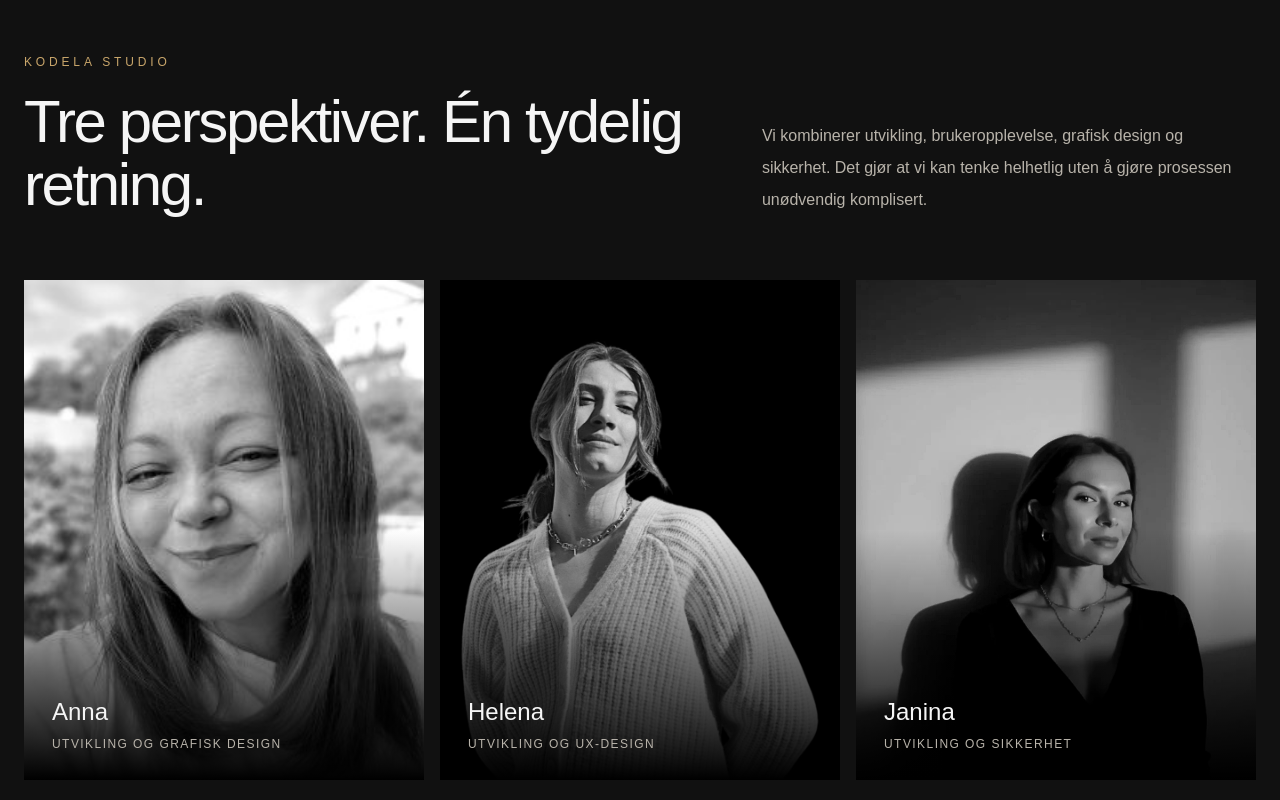
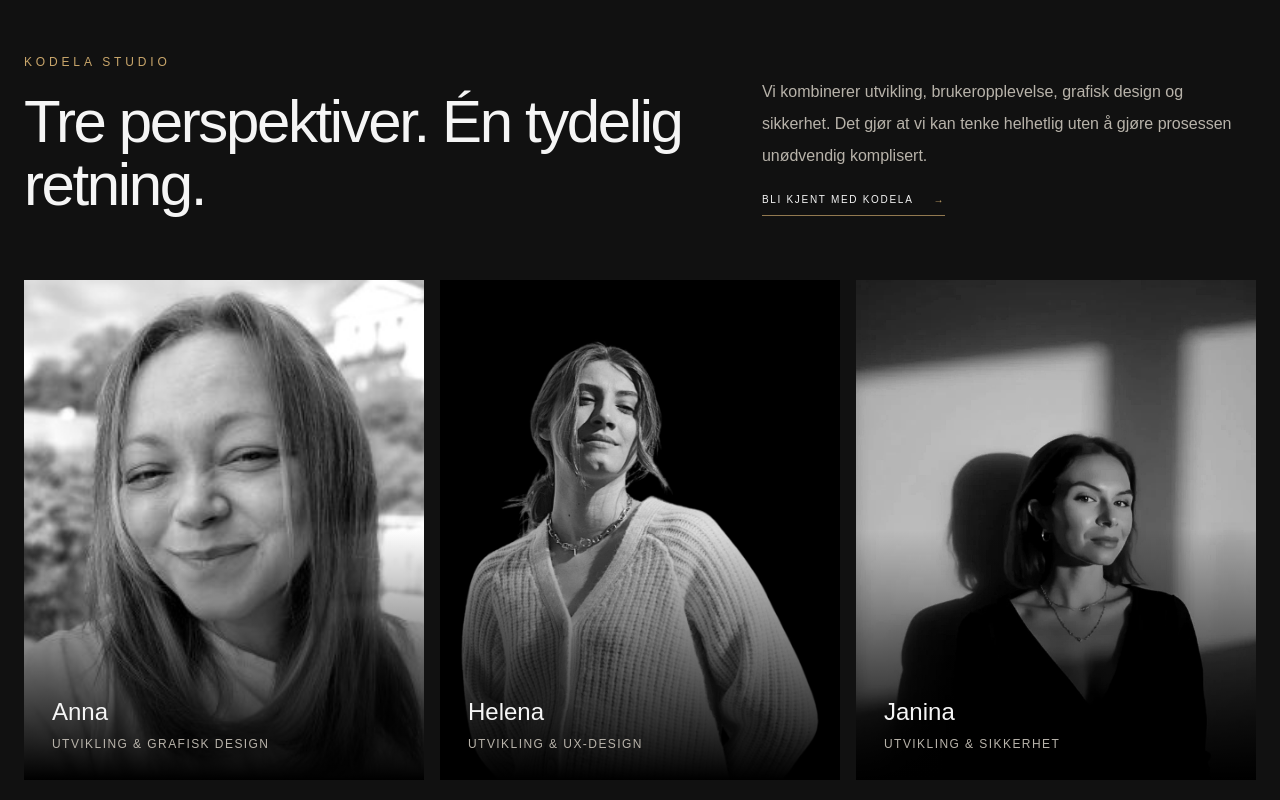
Before and after one commit to Kodela-Studio/Kodela_Studio, a React (Vite) app: page / in a window 1280 px wide. Shown: the part 1920-2720 px from the top of the page. Built offline with nearby package versions, Linux system fonts and the light colour scheme.

Commit message:
Build dedicated Kodela about page

```diff
--- a/src/components/About.jsx
+++ b/src/components/About.jsx
@@ -2,23 +2,92 @@ import AnnaProfile from "../assets/Anna-profile.jpg";
 import HelenaProfile from "../assets/Helena-profile.jpg";
 import JaninaProfile from "../assets/Janina-profile.jpg";
 
-const teamMembers=[
-  {name:"Anna",role:"Utvikling og grafisk design",image:AnnaProfile},
-  {name:"Helena",role:"Utvikling og UX-design",image:HelenaProfile},
-  {name:"Janina",role:"Utvikling og sikkerhet",image:JaninaProfile},
+const teamMembers = [
+  {
+    name: "Anna",
+    role: "Utvikling & grafisk design",
+    image: AnnaProfile,
+    text: "Anna kombinerer teknisk utvikling med et sterkt visuelt blikk og jobber med å forme digitale løsninger som både fungerer og har et tydelig uttrykk.",
+  },
+  {
+    name: "Helena",
+    role: "Utvikling & UX-design",
+    image: HelenaProfile,
+    text: "Helena jobber i skjæringspunktet mellom utvikling, struktur og brukeropplevelse, med fokus på å gjøre digitale løsninger intuitive, tydelige og enkle å bruke.",
+  },
+  {
+    name: "Janina",
+    role: "Utvikling & sikkerhet",
+    image: JaninaProfile,
+    text: "Janina kombinerer utvikling med fokus på sikkerhet og teknisk kvalitet, og bidrar til at løsningene bygges på et solid fundament.",
+  },
 ];
 
-export default function About(){
-  return <section id="about" className="bg-kodela-black px-6 py-20 text-kodela-cream sm:py-28">
+export default function About({ page = false }) {
+  if (!page) {
+    return (
+      <section id="about" className="bg-kodela-black px-6 py-20 text-kodela-cream sm:py-28">
         <div className="mx-auto max-w-7xl">
           <div className="grid gap-8 lg:grid-cols-[1fr_.7fr] lg:items-end">
             <div><p className="mb-5 text-xs uppercase tracking-[.32em] text-kodela-gold">Kodela Studio</p><h2 className="max-w-3xl text-4xl font-light leading-[1.05] tracking-[-.04em] sm:text-6xl">Tre perspektiver. Én tydelig retning.</h2></div>
-        <p className="max-w-xl text-base leading-8 text-kodela-muted lg:justify-self-end">Vi kombinerer utvikling, brukeropplevelse, grafisk design og sikkerhet. Det gjør at vi kan tenke helhetlig uten å gjøre prosessen unødvendig komplisert.</p>
+            <div className="max-w-xl lg:justify-self-end"><p className="text-base leading-8 text-kodela-muted">Vi kombinerer utvikling, brukeropplevelse, grafisk design og sikkerhet. Det gjør at vi kan tenke helhetlig uten å gjøre prosessen unødvendig komplisert.</p><a href="/om-oss" className="mt-5 inline-block border-b border-kodela-gold/70 pb-2 text-[10px] uppercase tracking-[.17em]">Bli kjent med Kodela <span className="ml-4 text-kodela-gold">→</span></a></div>
           </div>
           <div className="mt-14 grid gap-4 sm:mt-16 md:grid-cols-3">
-        {teamMembers.map(member=><article key={member.name} className="group relative aspect-[4/5] overflow-hidden bg-kodela-dark"><img src={member.image} alt={`${member.name} i Kodela Studio`} className="absolute inset-0 h-full w-full object-cover grayscale transition duration-700 group-hover:scale-[1.02] group-hover:grayscale-0"/><div className="absolute inset-0 bg-gradient-to-t from-black via-transparent to-transparent"/><div className="absolute bottom-0 left-0 right-0 p-7"><h3 className="text-2xl font-light">{member.name}</h3><p className="mt-2 text-xs uppercase tracking-[.12em] text-kodela-muted">{member.role}</p></div></article>)}
+            {teamMembers.map((member) => <article key={member.name} className="group relative aspect-[4/5] overflow-hidden bg-kodela-dark"><img src={member.image} alt={`${member.name} i Kodela Studio`} className="absolute inset-0 h-full w-full object-cover grayscale transition duration-700 group-hover:scale-[1.02] group-hover:grayscale-0"/><div className="absolute inset-0 bg-gradient-to-t from-black via-transparent to-transparent"/><div className="absolute bottom-0 left-0 right-0 p-7"><h3 className="text-2xl font-light">{member.name}</h3><p className="mt-2 text-xs uppercase tracking-[.12em] text-kodela-muted">{member.role}</p></div></article>)}
           </div>
           <div className="mt-16 flex flex-col gap-8 border-t border-white/10 pt-12 sm:flex-row sm:items-end sm:justify-between"><div><p className="mb-4 text-xs uppercase tracking-[.28em] text-kodela-gold">Klar for neste steg?</p><h2 className="text-3xl font-light tracking-[-.03em] sm:text-5xl">La oss skape noe bra sammen.</h2></div><a href="mailto:post@kodela.studio?subject=Prosjektforespørsel" className="shrink-0 bg-kodela-gold px-8 py-4 text-center text-xs uppercase tracking-[.16em] text-kodela-black">Ta kontakt <span className="ml-4">→</span></a></div>
         </div>
       </section>
+    );
   }
+
+  return (
+    <main className="bg-kodela-black pt-24 text-kodela-cream">
+      <section className="border-b border-white/10 px-6 py-20 sm:py-28 lg:py-36">
+        <div className="mx-auto max-w-7xl">
+          <p className="mb-7 text-[10px] uppercase tracking-[.34em] text-kodela-gold">Om Kodela Studio</p>
+          <h1 className="max-w-5xl text-[clamp(3.5rem,7.5vw,7rem)] font-light leading-[.92] tracking-[-.06em]">Tre mennesker.<br/><span className="text-kodela-gold">Ulike styrker.</span><br/>Én retning.</h1>
+          <div className="mt-12 grid gap-8 border-t border-white/15 pt-8 lg:grid-cols-[1fr_.72fr] lg:items-start">
+            <p className="mb-0 max-w-2xl text-xl font-light leading-9 text-zinc-200 sm:text-2xl sm:leading-10">Kodela Studio er et digitalt byrå bygget rundt en enkel idé: gode digitale løsninger skal være gjennomtenkte, forståelige og laget for bedriften som faktisk skal bruke dem.</p>
+            <p className="mb-0 max-w-lg text-sm leading-7 text-kodela-muted lg:justify-self-end">Vi kombinerer utvikling, design, brukeropplevelse og sikkerhet i ett lite team. Det gir færre mellomledd, tettere samarbeid og en løsning hvor helheten får styre.</p>
+          </div>
+        </div>
+      </section>
+
+      <section className="px-6 py-20 sm:py-24 lg:py-32">
+        <div className="mx-auto grid max-w-7xl gap-12 lg:grid-cols-[.72fr_1fr] lg:gap-24">
+          <div><p className="mb-5 text-[10px] uppercase tracking-[.3em] text-kodela-gold">Hvorfor Kodela</p><h2 className="max-w-xl text-4xl font-light leading-[1.05] tracking-[-.045em] sm:text-5xl">Vi ville bygge annerledes.</h2></div>
+          <div className="max-w-2xl text-base leading-8 text-kodela-muted lg:pt-9"><p>Kodela Studio ble startet av tre utviklere med ulike faglige styrker, men med samme syn på hva en god digital løsning bør være.</p><p className="mt-6">Vi ønsket å samle utvikling, design, brukeropplevelse og sikkerhet i ett team, uten unødvendige mellomledd mellom kunden og menneskene som faktisk gjør jobben.</p><p className="mt-6 text-zinc-200">Derfor jobber du direkte med oss, fra de første idéene til løsningen er publisert.</p></div>
+        </div>
+      </section>
+
+      <section className="border-y border-white/10 bg-[#101010] px-6 py-20 sm:py-24 lg:py-32">
+        <div className="mx-auto max-w-7xl">
+          <div className="mb-14 grid gap-7 lg:grid-cols-[1fr_.65fr] lg:items-end lg:gap-20 sm:mb-20"><div><p className="mb-5 text-[10px] uppercase tracking-[.3em] text-kodela-gold">Menneskene bak</p><h2 className="max-w-3xl text-4xl font-light leading-[1.04] tracking-[-.045em] sm:text-5xl lg:text-6xl">Tre fagområder som møtes i samme løsning.</h2></div><p className="mb-0 max-w-md text-sm leading-7 text-kodela-muted lg:justify-self-end">Vi jobber tett sammen gjennom hele prosjektet, slik at design, opplevelse og teknologi ikke blir tre separate deler.</p></div>
+          <div className="grid gap-10 md:grid-cols-3 md:gap-5">
+            {teamMembers.map((member, index) => (
+              <article key={member.name} className={`${index === 1 ? "md:mt-14" : ""}`}>
+                <div className="group relative aspect-[4/5] overflow-hidden bg-kodela-dark"><img src={member.image} alt={`${member.name} i Kodela Studio`} className="h-full w-full object-cover grayscale transition duration-700 group-hover:scale-[1.025] group-hover:grayscale-0"/><div className="absolute inset-0 ring-1 ring-inset ring-white/10"/></div>
+                <div className="border-b border-white/15 py-6"><div className="flex items-baseline justify-between gap-4"><h3 className="mb-0 text-3xl font-light tracking-[-.035em]">{member.name}</h3><span className="text-[9px] uppercase tracking-[.16em] text-kodela-gold">{member.role}</span></div><p className="mt-5 mb-0 text-sm leading-7 text-kodela-muted">{member.text}</p></div>
+              </article>
+            ))}
+          </div>
+        </div>
+      </section>
+
+      <section className="px-6 py-20 sm:py-24 lg:py-32">
+        <div className="mx-auto max-w-7xl">
+          <div className="grid gap-12 lg:grid-cols-[.7fr_1fr] lg:gap-24"><div><p className="mb-5 text-[10px] uppercase tracking-[.3em] text-kodela-gold">Måten vi jobber på</p><h2 className="text-4xl font-light leading-[1.05] tracking-[-.045em] sm:text-5xl">Lite team. Tett samarbeid.</h2></div><div className="border-t border-white/15"><div className="grid gap-4 border-b border-white/15 py-7 sm:grid-cols-[150px_1fr]"><h3 className="mb-0 text-base font-normal text-zinc-100">Direkte kontakt</h3><p className="mb-0 text-sm leading-7 text-kodela-muted">Du snakker med menneskene som faktisk designer og utvikler løsningen.</p></div><div className="grid gap-4 border-b border-white/15 py-7 sm:grid-cols-[150px_1fr]"><h3 className="mb-0 text-base font-normal text-zinc-100">Riktig omfang</h3><p className="mb-0 text-sm leading-7 text-kodela-muted">Vi starter med behovet og finner ut hva som faktisk trengs, i stedet for å fylle prosjektet med funksjoner uten en tydelig hensikt.</p></div><div className="grid gap-4 border-b border-white/15 py-7 sm:grid-cols-[150px_1fr]"><h3 className="mb-0 text-base font-normal text-zinc-100">Én helhet</h3><p className="mb-0 text-sm leading-7 text-kodela-muted">Utseende, brukeropplevelse og utvikling må fungere sammen. Derfor ser vi på hele løsningen, ikke bare hver vår del.</p></div></div></div>
+        </div>
+      </section>
+
+      <section className="border-y border-white/10 bg-[#101010] px-6 py-20 sm:py-28 lg:py-36">
+        <div className="mx-auto max-w-7xl"><p className="mb-7 text-[10px] uppercase tracking-[.32em] text-kodela-gold">Vår tilnærming</p><p className="max-w-6xl text-[clamp(2.8rem,6.5vw,6.2rem)] font-light leading-[.98] tracking-[-.055em]">Vi bygger ikke mer enn nødvendig.<br/><span className="text-kodela-gold">Vi bygger det som betyr noe.</span></p></div>
+      </section>
+
+      <section className="px-6 py-20 sm:py-24 lg:py-32">
+        <div className="mx-auto grid max-w-7xl gap-10 border-t border-white/15 pt-14 lg:grid-cols-[1fr_auto] lg:items-end lg:pt-16"><div className="max-w-4xl"><p className="mb-5 text-[10px] uppercase tracking-[.3em] text-kodela-gold">Har du noe du vil bygge?</p><h2 className="text-4xl font-light leading-[1.04] tracking-[-.045em] sm:text-5xl lg:text-6xl">Fortell oss hvor du vil. Vi finner veien dit sammen.</h2><p className="mt-6 mb-0 max-w-xl text-sm leading-7 text-kodela-muted">Du trenger ikke ha løsningen klar. Fortell oss om bedriften, ideen eller problemet du prøver å løse.</p></div><a href="mailto:post@kodela.studio?subject=Prosjektforespørsel" className="w-fit border border-kodela-gold px-8 py-5 text-[10px] uppercase tracking-[.18em] transition hover:bg-kodela-gold hover:text-kodela-black">Start en samtale <span className="ml-6">→</span></a></div>
+      </section>
+    </main>
+  );
+}
```
Lines whose indentation alone changed are shown as unchanged.
